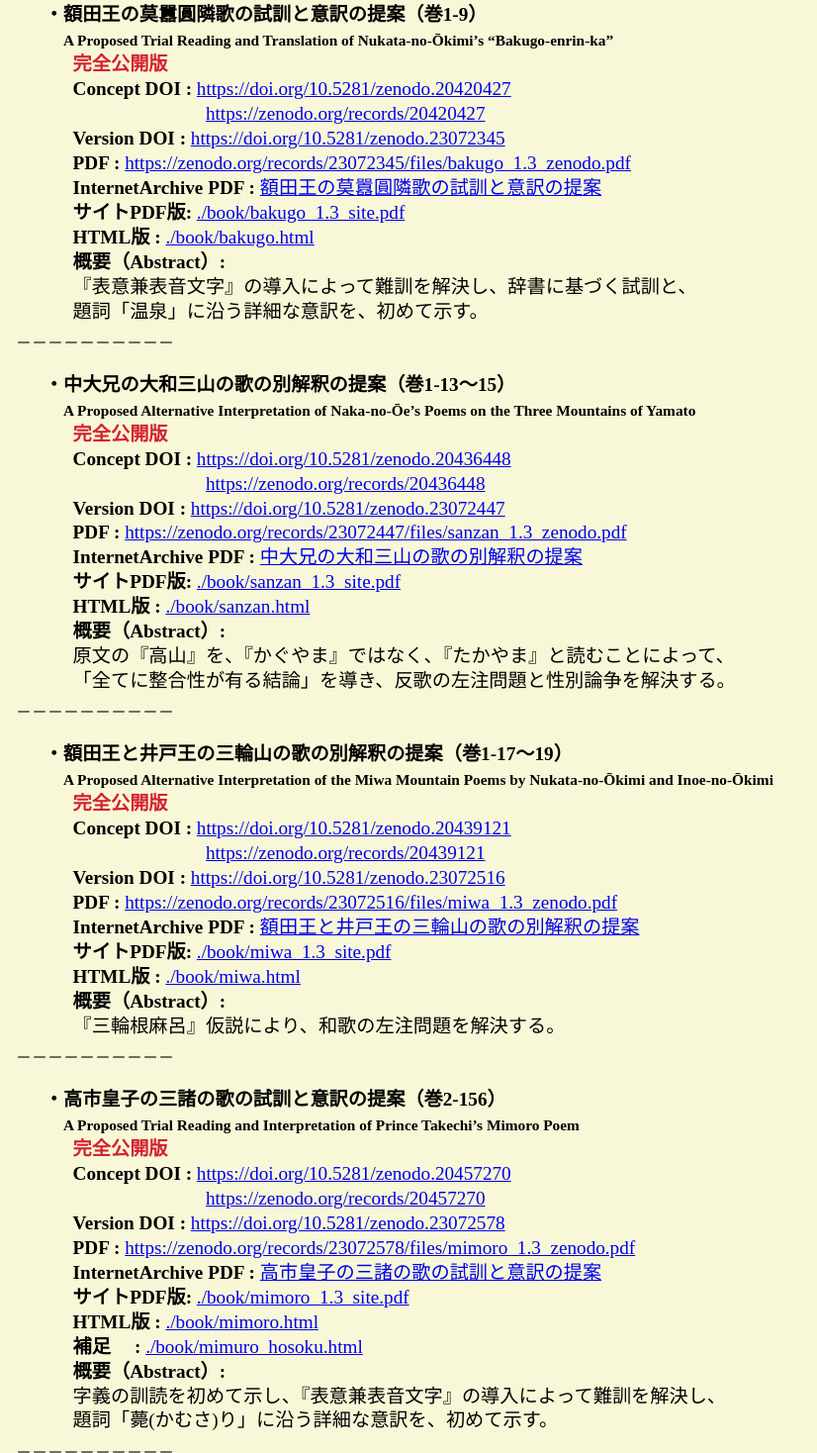
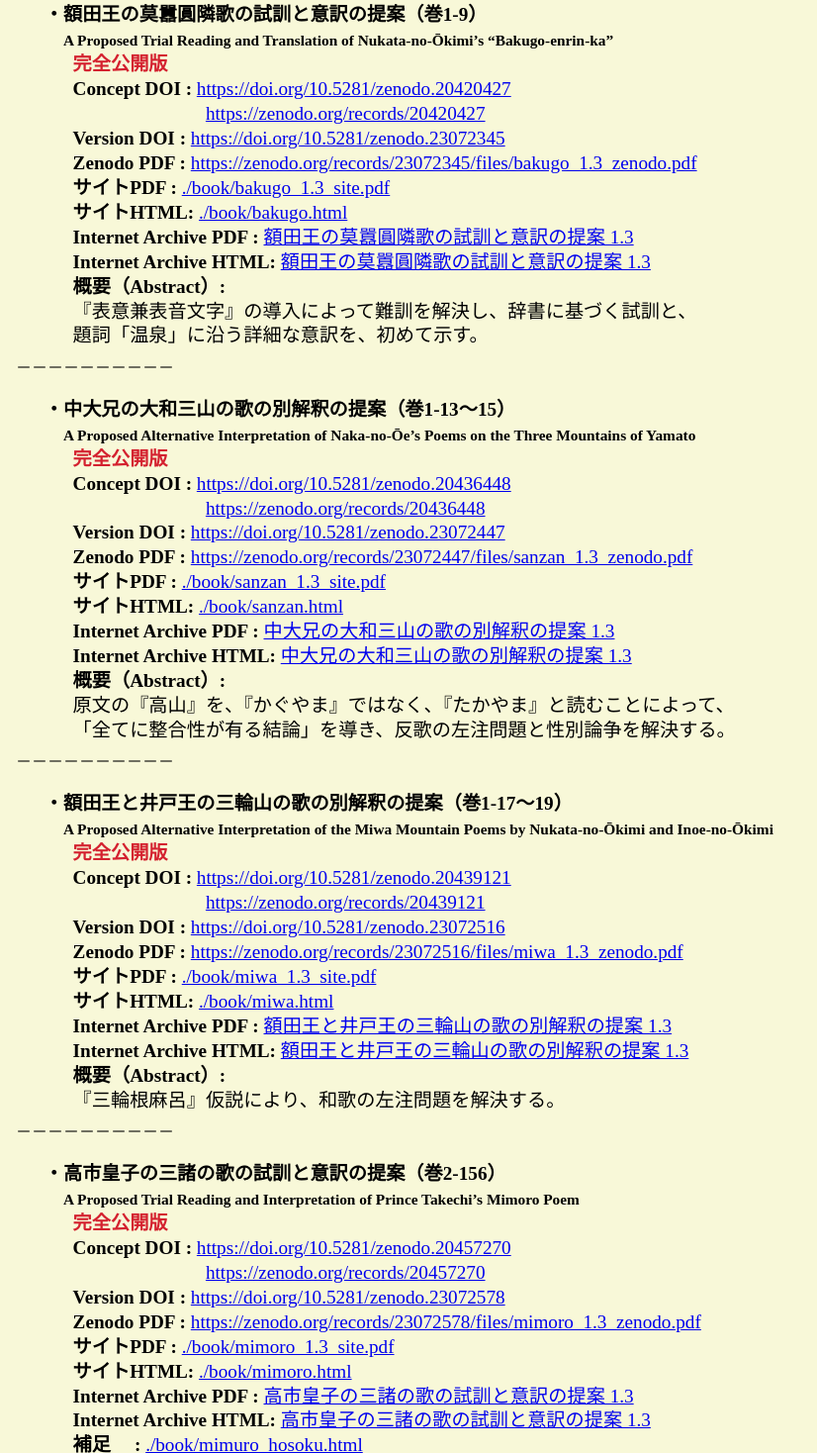
Before and after one commit to manyo-meikai/manyo-meikai.github.io, a plain HTML site: page index.html in a window 1280 px wide. Shown: the part 1863-3331 px from the top of the page at 99% size, without its empty margins (0-826 px from the left). Drawn offline with Linux system fonts and the light colour scheme.

Commit message:
Add files via upload

```diff
--- a/index.html
+++ b/index.html
@@ -525,10 +525,11 @@ img { border: none;}
 <p class="p4"><strong>Concept DOI : </strong><a href="https://doi.org/10.5281/zenodo.20420427" target="_blank" rel="noopener noreferrer">https://doi.org/10.5281/zenodo.20420427</a></p>
 <p class="p4"><strong>　　　　　　　</strong><a href="https://zenodo.org/records/20420427" target="_blank" rel="noopener noreferrer">https://zenodo.org/records/20420427</a></p>
 <p class="p4"><strong>Version DOI : </strong><a href="https://doi.org/10.5281/zenodo.23072345" target="_blank" rel="noopener noreferrer">https://doi.org/10.5281/zenodo.23072345</a></p>
-<p class="p4"><strong>PDF : </strong><a href="https://zenodo.org/records/23072345/files/bakugo_1.3_zenodo.pdf" target="_blank" rel="noopener noreferrer">https://zenodo.org/records/23072345/files/bakugo_1.3_zenodo.pdf</a></p>
-<p class="p4"><strong>InternetArchive PDF : </strong><a href="https://web.archive.org/web/20261115225713/https://zenodo.org/records/23072345/files/bakugo_1.3_zenodo.pdf" target="_blank" rel="noopener noreferrer">額田王の莫囂圓隣歌の試訓と意訳の提案</a></p>
-<p class="p4"><strong>サイトPDF版: </strong><a href="./book/bakugo_1.3_site.pdf" target="_blank" rel="noopener noreferrer">./book/bakugo_1.3_site.pdf</a></p>
-<p class="p4"><strong>HTML版 : </strong><a href="./book/bakugo.html">./book/bakugo.html</a></p>
+<p class="p4"><strong>Zenodo PDF : </strong><a href="https://zenodo.org/records/23072345/files/bakugo_1.3_zenodo.pdf" target="_blank" rel="noopener noreferrer">https://zenodo.org/records/23072345/files/bakugo_1.3_zenodo.pdf</a></p>
+<p class="p4"><strong>サイトPDF : </strong><a href="./book/bakugo_1.3_site.pdf" target="_blank" rel="noopener noreferrer">./book/bakugo_1.3_site.pdf</a></p>
+<p class="p4"><strong>サイトHTML: </strong><a href="./book/bakugo.html">./book/bakugo.html</a></p>
+<p class="p4"><strong>Internet Archive PDF : </strong><a href="https://web.archive.org/web/20261115225713/https://zenodo.org/records/23072345/files/bakugo_1.3_zenodo.pdf" target="_blank" rel="noopener noreferrer">額田王の莫囂圓隣歌の試訓と意訳の提案 1.3</a></p>
+<p class="p4"><strong>Internet Archive HTML: </strong><a href="https://web.archive.org/web/20261116005550/https://manyo-meikai.github.io/book/bakugo.html" target="_blank" rel="noopener noreferrer">額田王の莫囂圓隣歌の試訓と意訳の提案 1.3</a></p>
 <p class="p4"><strong>概要（Abstract）:</strong><br>
 『表意兼表音文字』の導入によって難訓を解決し、辞書に基づく試訓と、<br>
 題詞「温泉」に沿う詳細な意訳を、初めて示す。</p>
@@ -541,10 +542,11 @@ img { border: none;}
 <p class="p4"><strong>Concept DOI : </strong><a href="https://doi.org/10.5281/zenodo.20436448" target="_blank" rel="noopener noreferrer">https://doi.org/10.5281/zenodo.20436448</a></p>
 <p class="p4"><strong>　　　　　　　</strong><a href="https://zenodo.org/records/20436448" target="_blank" rel="noopener noreferrer">https://zenodo.org/records/20436448</a></p>
 <p class="p4"><strong>Version DOI : </strong><a href="https://doi.org/10.5281/zenodo.23072447" target="_blank" rel="noopener noreferrer">https://doi.org/10.5281/zenodo.23072447</a></p>
-<p class="p4"><strong>PDF : </strong><a href="https://zenodo.org/records/23072447/files/sanzan_1.3_zenodo.pdf" target="_blank" rel="noopener noreferrer">https://zenodo.org/records/23072447/files/sanzan_1.3_zenodo.pdf</a></p>
-<p class="p4"><strong>InternetArchive PDF : </strong><a href="https://web.archive.org/web/20261115232639/https://zenodo.org/records/23072447/files/sanzan_1.3_zenodo.pdf" target="_blank" rel="noopener noreferrer">中大兄の大和三山の歌の別解釈の提案</a></p>
-<p class="p4"><strong>サイトPDF版: </strong><a href="./book/sanzan_1.3_site.pdf" target="_blank" rel="noopener noreferrer">./book/sanzan_1.3_site.pdf</a></p>
-<p class="p4"><strong>HTML版 : </strong><a href="./book/sanzan.html">./book/sanzan.html</a></p>
+<p class="p4"><strong>Zenodo PDF : </strong><a href="https://zenodo.org/records/23072447/files/sanzan_1.3_zenodo.pdf" target="_blank" rel="noopener noreferrer">https://zenodo.org/records/23072447/files/sanzan_1.3_zenodo.pdf</a></p>
+<p class="p4"><strong>サイトPDF : </strong><a href="./book/sanzan_1.3_site.pdf" target="_blank" rel="noopener noreferrer">./book/sanzan_1.3_site.pdf</a></p>
+<p class="p4"><strong>サイトHTML: </strong><a href="./book/sanzan.html">./book/sanzan.html</a></p>
+<p class="p4"><strong>Internet Archive PDF : </strong><a href="https://web.archive.org/web/20261115232639/https://zenodo.org/records/23072447/files/sanzan_1.3_zenodo.pdf" target="_blank" rel="noopener noreferrer">中大兄の大和三山の歌の別解釈の提案 1.3</a></p>
+<p class="p4"><strong>Internet Archive HTML: </strong><a href="https://web.archive.org/web/20261116005834/https://manyo-meikai.github.io/book/sanzan.html" target="_blank" rel="noopener noreferrer">中大兄の大和三山の歌の別解釈の提案 1.3</a></p>
 <p class="p4"><strong>概要（Abstract）: </strong><br>
 原文の『高山』を、『かぐやま』ではなく、『たかやま』と読むことによって、<br>
 「全てに整合性が有る結論」を導き、反歌の左注問題と性別論争を解決する。</p>
@@ -557,10 +559,11 @@ img { border: none;}
 <p class="p4"><strong>Concept DOI : </strong><a href="https://doi.org/10.5281/zenodo.20439121" target="_blank" rel="noopener noreferrer">https://doi.org/10.5281/zenodo.20439121</a></p>
 <p class="p4"><strong>　　　　　　　</strong><a href="https://zenodo.org/records/20439121" target="_blank" rel="noopener noreferrer">https://zenodo.org/records/20439121</a></p>
 <p class="p4"><strong>Version DOI : </strong><a href="https://doi.org/10.5281/zenodo.23072516" target="_blank" rel="noopener noreferrer">https://doi.org/10.5281/zenodo.23072516</a></p>
-<p class="p4"><strong>PDF : </strong><a href="https://zenodo.org/records/23072516/files/miwa_1.3_zenodo.pdf" target="_blank" rel="noopener noreferrer">https://zenodo.org/records/23072516/files/miwa_1.3_zenodo.pdf</a></p>
-<p class="p4"><strong>InternetArchive PDF : </strong><a href="https://web.archive.org/web/20261115232815/https://zenodo.org/records/23072516/files/miwa_1.3_zenodo.pdf" target="_blank" rel="noopener noreferrer">額田王と井戸王の三輪山の歌の別解釈の提案</a></p>
-<p class="p4"><strong>サイトPDF版: </strong><a href="./book/miwa_1.3_site.pdf" target="_blank" rel="noopener noreferrer">./book/miwa_1.3_site.pdf</a></p>
-<p class="p4"><strong>HTML版 : </strong><a href="./book/miwa.html">./book/miwa.html</a></p>
+<p class="p4"><strong>Zenodo PDF : </strong><a href="https://zenodo.org/records/23072516/files/miwa_1.3_zenodo.pdf" target="_blank" rel="noopener noreferrer">https://zenodo.org/records/23072516/files/miwa_1.3_zenodo.pdf</a></p>
+<p class="p4"><strong>サイトPDF : </strong><a href="./book/miwa_1.3_site.pdf" target="_blank" rel="noopener noreferrer">./book/miwa_1.3_site.pdf</a></p>
+<p class="p4"><strong>サイトHTML: </strong><a href="./book/miwa.html">./book/miwa.html</a></p>
+<p class="p4"><strong>Internet Archive PDF : </strong><a href="https://web.archive.org/web/20261115232815/https://zenodo.org/records/23072516/files/miwa_1.3_zenodo.pdf" target="_blank" rel="noopener noreferrer">額田王と井戸王の三輪山の歌の別解釈の提案 1.3</a></p>
+<p class="p4"><strong>Internet Archive HTML: </strong><a href="https://web.archive.org/web/20261116005948/https://manyo-meikai.github.io/book/miwa.html" target="_blank" rel="noopener noreferrer">額田王と井戸王の三輪山の歌の別解釈の提案 1.3</a></p>
 <p class="p4"><strong>概要（Abstract）: </strong><br>
 『三輪根麻呂』仮説により、和歌の左注問題を解決する。</p>
 </section>
@@ -572,10 +575,11 @@ img { border: none;}
 <p class="p4"><strong>Concept DOI : </strong><a href="https://doi.org/10.5281/zenodo.20457270" target="_blank" rel="noopener noreferrer">https://doi.org/10.5281/zenodo.20457270</a></p>
 <p class="p4"><strong>　　　　　　　</strong><a href="https://zenodo.org/records/20457270" target="_blank" rel="noopener noreferrer">https://zenodo.org/records/20457270</a></p>
 <p class="p4"><strong>Version DOI : </strong><a href="https://doi.org/10.5281/zenodo.23072578" target="_blank" rel="noopener noreferrer">https://doi.org/10.5281/zenodo.23072578</a></p>
-<p class="p4"><strong>PDF : </strong><a href="https://zenodo.org/records/23072578/files/mimoro_1.3_zenodo.pdf" target="_blank" rel="noopener noreferrer">https://zenodo.org/records/23072578/files/mimoro_1.3_zenodo.pdf</a></p>
-<p class="p4"><strong>InternetArchive PDF : </strong><a href="https://web.archive.org/web/20261115232909/https://zenodo.org/records/23072578/files/mimoro_1.3_zenodo.pdf" target="_blank" rel="noopener noreferrer">高市皇子の三諸の歌の試訓と意訳の提案</a></p>
-<p class="p4"><strong>サイトPDF版: </strong><a href="./book/mimoro_1.3_site.pdf" target="_blank" rel="noopener noreferrer">./book/mimoro_1.3_site.pdf</a></p>
-<p class="p4"><strong>HTML版 : </strong><a href="./book/mimoro.html">./book/mimoro.html</a></p>
+<p class="p4"><strong>Zenodo PDF : </strong><a href="https://zenodo.org/records/23072578/files/mimoro_1.3_zenodo.pdf" target="_blank" rel="noopener noreferrer">https://zenodo.org/records/23072578/files/mimoro_1.3_zenodo.pdf</a></p>
+<p class="p4"><strong>サイトPDF : </strong><a href="./book/mimoro_1.3_site.pdf" target="_blank" rel="noopener noreferrer">./book/mimoro_1.3_site.pdf</a></p>
+<p class="p4"><strong>サイトHTML: </strong><a href="./book/mimoro.html">./book/mimoro.html</a></p>
+<p class="p4"><strong>Internet Archive PDF : </strong><a href="https://web.archive.org/web/20261115232909/https://zenodo.org/records/23072578/files/mimoro_1.3_zenodo.pdf" target="_blank" rel="noopener noreferrer">高市皇子の三諸の歌の試訓と意訳の提案 1.3</a></p>
+<p class="p4"><strong>Internet Archive HTML: </strong><a href="https://web.archive.org/web/20261116010057/https://manyo-meikai.github.io/book/mimoro.html" target="_blank" rel="noopener noreferrer">高市皇子の三諸の歌の試訓と意訳の提案 1.3</a></p>
 <p class="p4"><strong>補足　 : </strong><a href="./book/mimuro_hosoku.html">./book/mimuro_hosoku.html</a></p>
 <p class="p4"><strong>概要（Abstract）: </strong><br>
 字義の訓読を初めて示し、『表意兼表音文字』の導入によって難訓を解決し、<br>
@@ -588,9 +592,9 @@ img { border: none;}
 <p class="p4"><strong>試し読みDraft版</strong>（全文は紙の書籍で）</p>
 <p class="p4"><strong>Concept DOI : </strong><a href="https://doi.org/10.5281/zenodo.20467347" target="_blank" rel="noopener noreferrer">https://doi.org/10.5281/zenodo.20467347</a></p>
 <p class="p4"><strong>　　　　　　　</strong><a href="https://zenodo.org/records/20467347" target="_blank" rel="noopener noreferrer">https://zenodo.org/records/20467347</a></p>
-<p class="p4"><strong>PDF : </strong><a href="https://zenodo.org/records/20467347/files/moyuru_0.1_draft.pdf" target="_blank" rel="noopener noreferrer">試し読みDraft版</a></p>
-<p class="p4"><strong>サイトPDF版: </strong><a href="./book/moyuru_0.1_site.pdf" target="_blank" rel="noopener noreferrer">./book/moyuru_0.1_site.pdf</a></p>
-<p class="p4"><strong>HTML版 : </strong><a href="./book/moyuru.html">./book/moyuru.html</a></p>
+<p class="p4"><strong>Zenodo PDF : </strong><a href="https://zenodo.org/records/20467347/files/moyuru_0.1_draft.pdf" target="_blank" rel="noopener noreferrer">試し読みDraft版</a></p>
+<p class="p4"><strong>サイトPDF : </strong><a href="./book/moyuru_0.1_site.pdf" target="_blank" rel="noopener noreferrer">./book/moyuru_0.1_site.pdf</a></p>
+<p class="p4"><strong>サイトHTML: </strong><a href="./book/moyuru.html">./book/moyuru.html</a></p>
 <p class="p4"><strong>概要（Abstract）: </strong><br>
 天武天皇と草壁皇子を天皇陵の雲に喩え、成仏の文脈として、<br>
 題詞「崩(かむあが)り」に沿う詳細な意訳を、初めて示す。</p>
```
